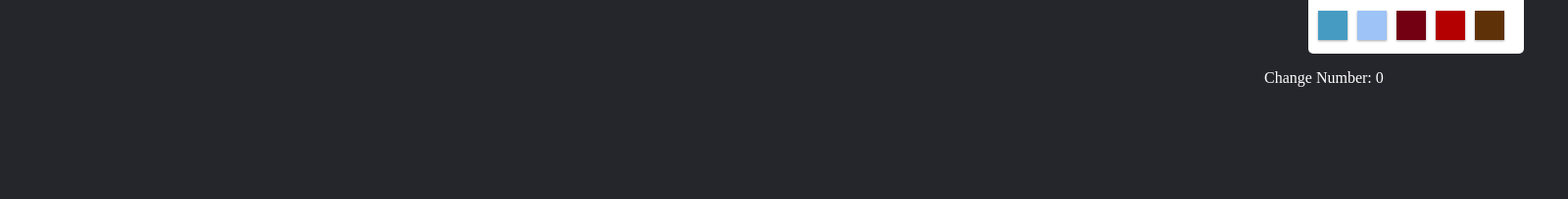
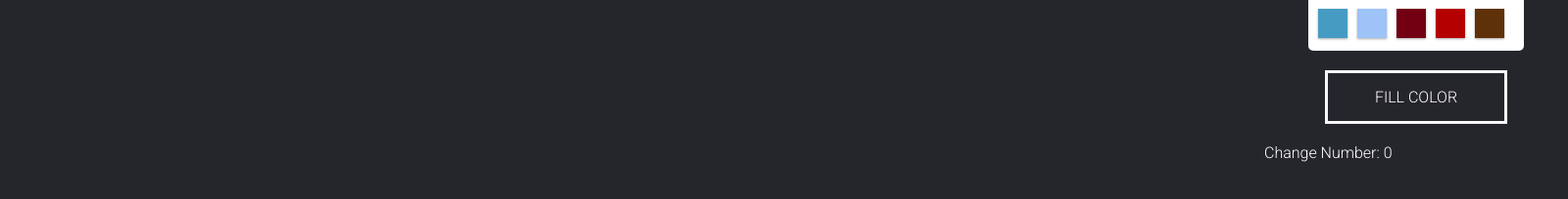
Before and after one commit to RohanVDeshpande/Lego-Mosaic-Generator, an Electron app: page index.html in a window 1600 px wide. Both pictures are taken after a click on the picture 31 px from the left and 126 px from the top of the page. Shown: the part 216-420 px from the top of the page at 98% size. Drawn offline with nearby package versions, Linux system fonts and the light colour scheme; no server answers.

Commit message:
Fill Color UI Styling

```diff
--- a/ChangeColors.js
+++ b/ChangeColors.js
@@ -1,10 +1,20 @@
-$(document).on('click', '.usedColor', function () {
-	$('.selectedColor').removeClass('selectedColor');
-	$(this).addClass('selectedColor');
-});
+//Generate Color Palette in HTML
 $(document).ready(function(){
 	var colors = [[39, 37, 31],[217, 217, 214],[100, 100, 100], [150, 150, 150], [55, 33, 0], [170, 125, 85], [137, 125, 98], [176, 160, 111], [0, 69, 26], [0, 133, 43], [112, 142, 124], [88, 171, 65], [252, 172, 0], [214, 121, 35], [30, 90, 168], [70, 155, 195], [157, 195, 247], [114, 0, 18], [180, 0, 0], [95, 49, 9]];
 	$.each(colors, function(index, value){
 		$('#colorPalette').append("<li class='colorPalElm' style='background-color:rgb("+value+")'></li>");
 	});
 })
+
+
+//Click Colors that were used in image
+$(document).on('click', '.usedColor', function () {
+	$('.selectedColor').removeClass('selectedColor');
+	$(this).addClass('selectedColor');
+});
+
+//Click Colors from color palette
+$(document).on('click', '.colorPalElm', function () {
+	$('.colorPalSelected').removeClass('colorPalSelected');
+	$(this).addClass('colorPalSelected');
+});
--- a/index.html
+++ b/index.html
@@ -43,6 +43,7 @@
 				<p>Paint Tab:</p>
 				<ul id="allColors"></ul>
 				<ul id="colorPalette"></ul>
+				<div class="button">Fill Color</div>
 			</div>
 			<p>Change Number: <span id="iterator">0</span></p>
 			<ul id="img-history"></ul>
--- a/main.css
+++ b/main.css
@@ -1,3 +1,5 @@
+@import url('https://fonts.googleapis.com/css?family=Roboto:300');
+
 html{
 	background-color: #25252C;
 	color:white;
@@ -5,6 +7,7 @@ html{
 }
 body{
 	margin: 0;
+	font-family: 'Roboto', sans-serif;
 }
 #mosImg{
 	image-rendering: pixelated;
@@ -103,3 +106,40 @@ canvas{
     box-shadow: 0 1px 3px rgba(0,0,0,0.12), 0 1px 2px rgba(0,0,0,0.24);
     display: inline-block;
 }
+.colorPalSelected{
+	border: 4px solid red;
+}
+
+/*
+BUTTON STYLING:
+*/
+.button {
+    margin: 20px auto;
+    padding: 15px;
+    width: 150px;
+    border: 3px solid #f7f7f7;
+    text-align: center;
+    text-transform: uppercase;
+    position: relative;
+    overflow: hidden;
+    -webkit-transition: .3s;
+    transition: .3s;
+}
+.button:after {
+  position: absolute;
+  -webkit-transition: .3s;
+  transition: .3s;
+  content: '';
+  width: 0;
+  left: 50%;
+  bottom: 0;
+  height: 3px;
+  background: #f7f7f7;
+}
+.button:hover {
+  cursor: pointer;
+}
+.button:hover:after {
+  width: 100%;
+  left: 0;
+}
```
